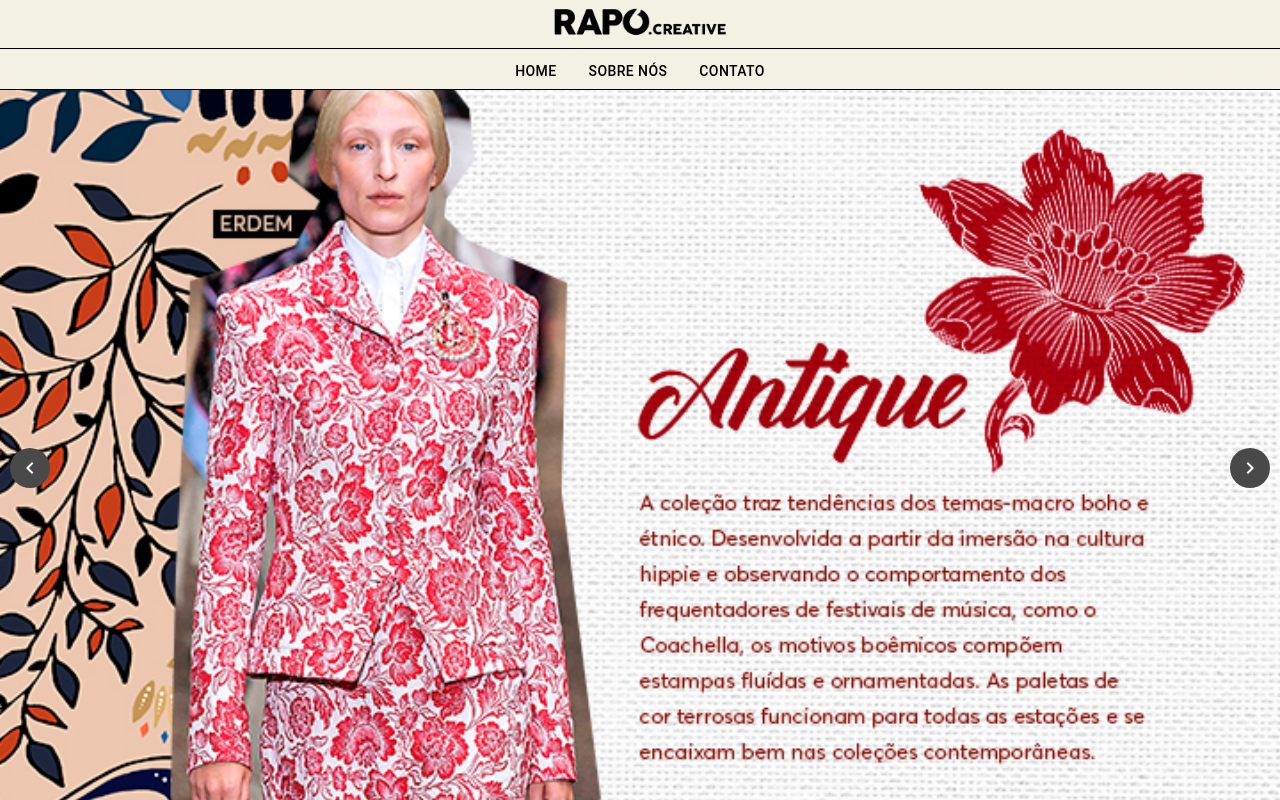
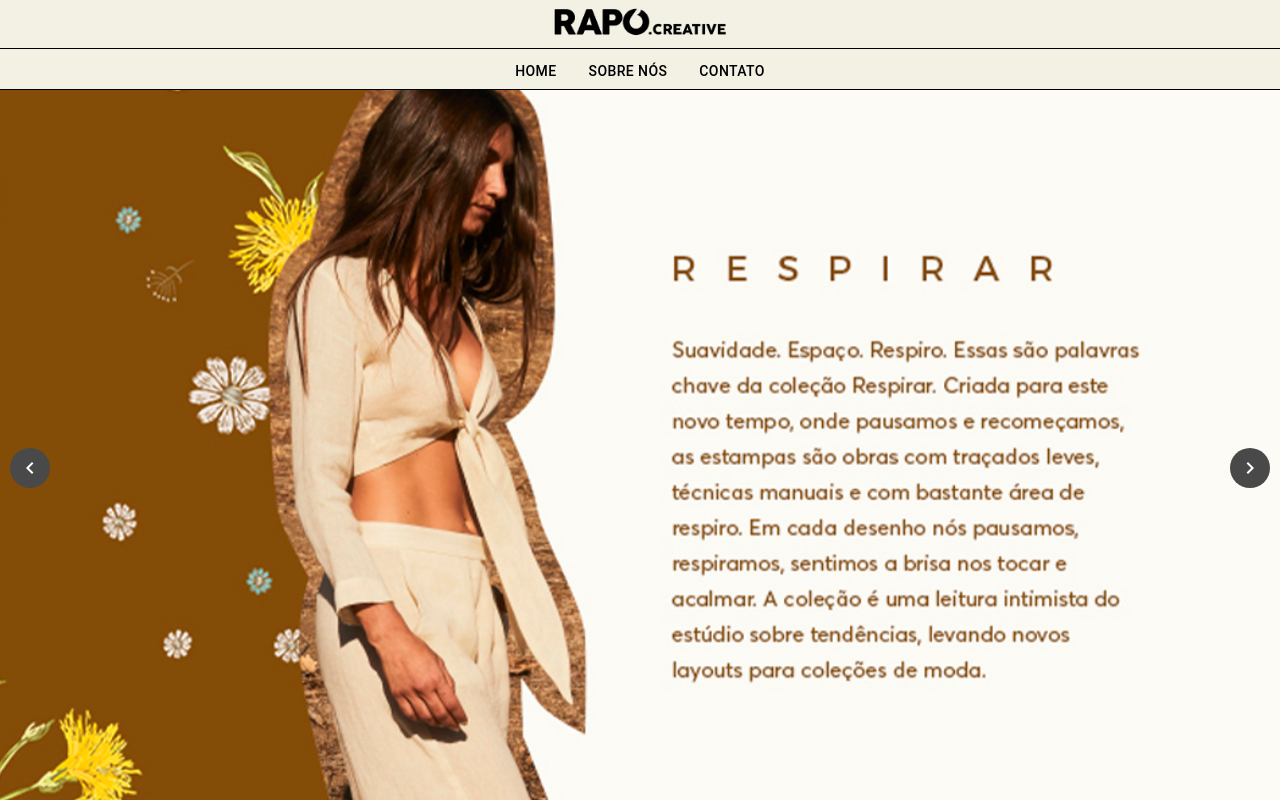
Before and after one commit to gustavosousa13/Rapocreative, a React (Vite) app: page / in a window 1280 px wide. Built offline with nearby package versions, Linux system fonts and the light colour scheme.

Commit message:
inclusão de imagem no componente Cover

```diff
--- a/src/Components/Header/Cover1.jsx
+++ b/src/Components/Header/Cover1.jsx
@@ -10,7 +10,7 @@ function Cover() {
       position: 'left center'
     },
     {
-      src: "assets/banner2.jpg",
+      src: "public/assets/Banner_Gardenia-C.jpg",
       alt: "Second slide",
       position: 'right'
     },
```
Also changed, not shown: public/assets/Banner_Gardenia-C.jpg.
